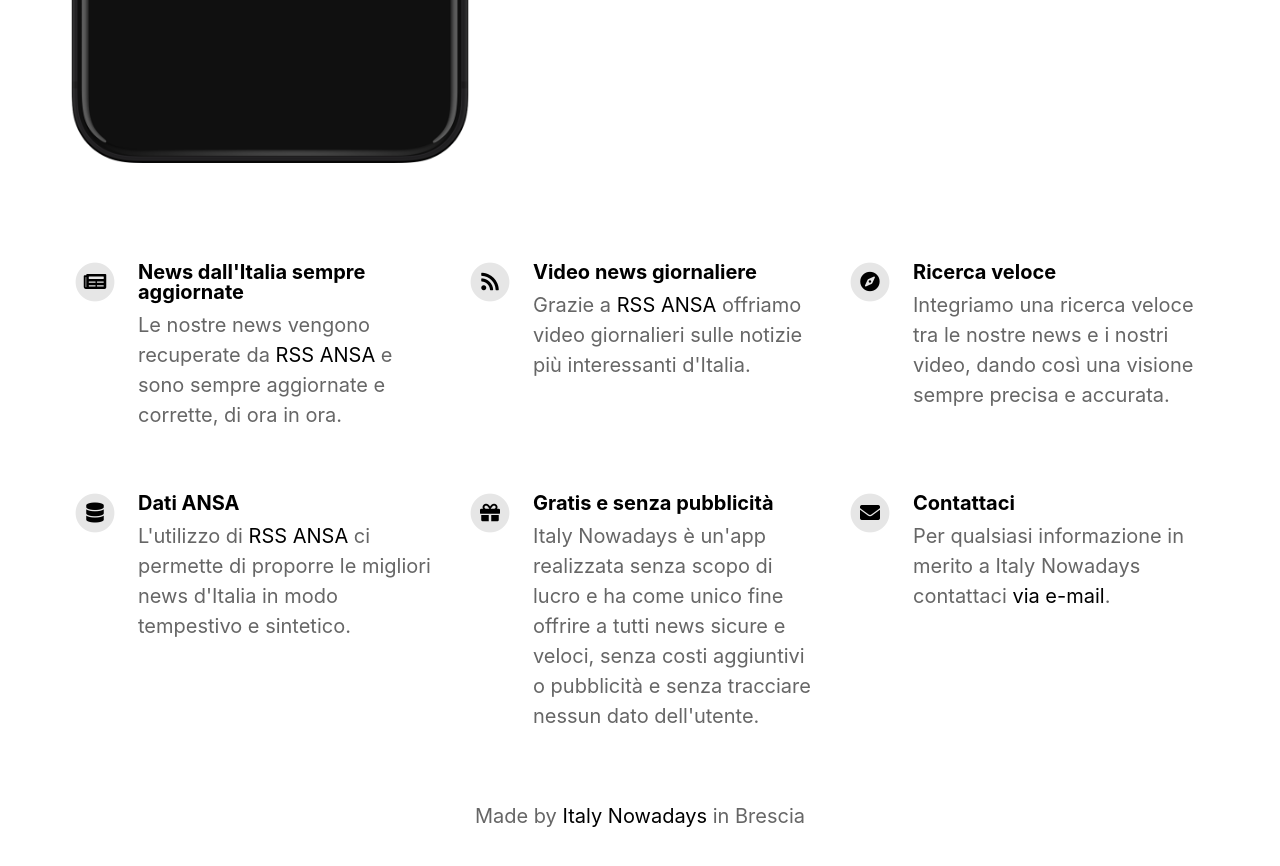
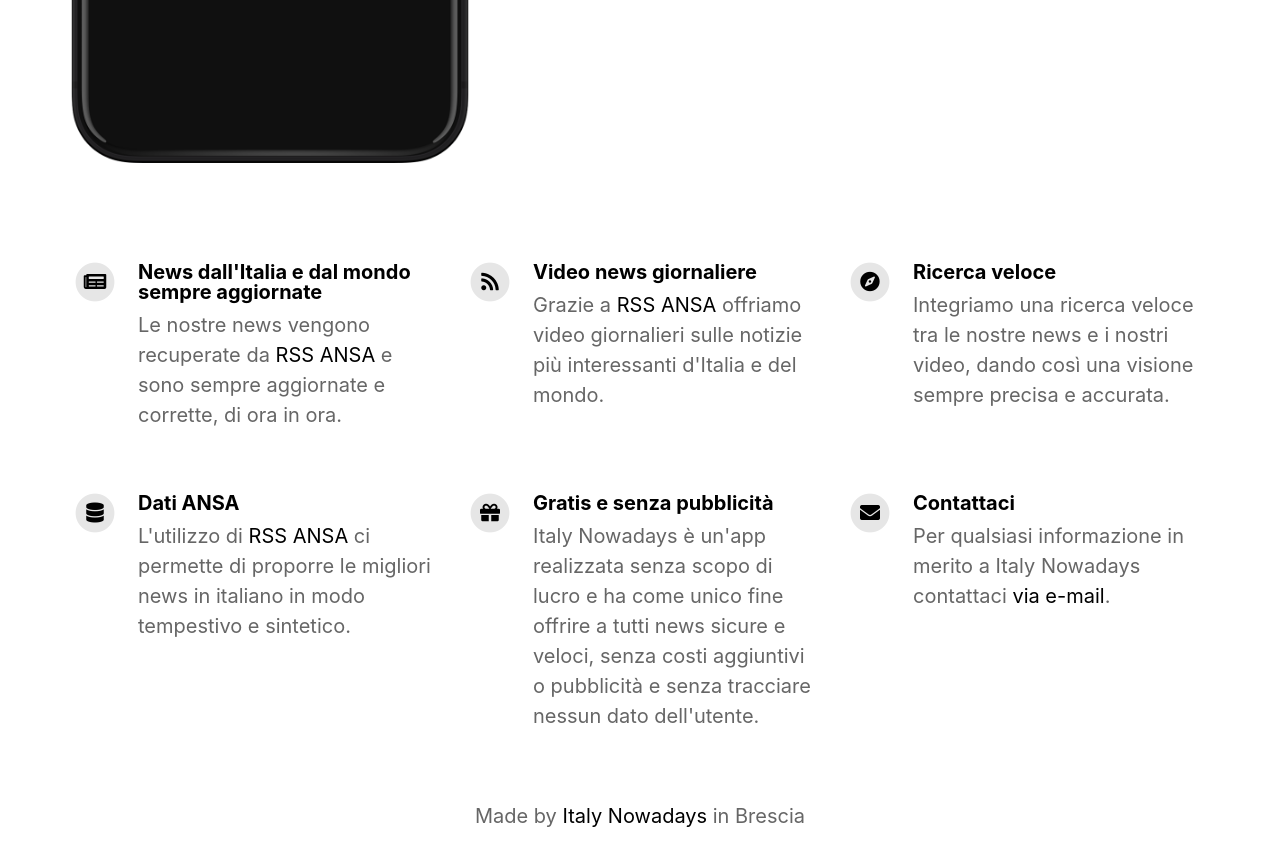
Before and after one commit to dariopellegrini/italynowadays, a Jekyll site: the page built from index.html, in a window 1280 px wide and 900 px high, scrolled down 822 px. Shown: the top 866 px of the window. Built offline with Jekyll 4.4.1, drawn with Linux system fonts in a browser that asks for light colours; nearby versions of some CDN libraries.

Commit message:
Update _config.yml

```diff
--- a/_config.yml
+++ b/_config.yml
@@ -35,12 +35,12 @@ youtube_username                          :
 # Feature List                            Edit, add or remove features to be presented.
 features                                  :
 
-  - title                                 : News dall'Italia sempre aggiornate
+  - title                                 : News dall'Italia e dal mondo sempre aggiornate
     description                           : Le nostre news vengono recuperate da <a href="https://www.ansa.it/sito/static/ansa_rss.html">RSS ANSA</a> e sono sempre aggiornate e corrette, di ora in ora.
     fontawesome_icon_name                 : newspaper
 
   - title                                 : Video news giornaliere
-    description                           : Grazie a <a href="https://www.ansa.it/sito/static/ansa_rss.html">RSS ANSA</a> offriamo video giornalieri sulle notizie più interessanti d'Italia.
+    description                           : Grazie a <a href="https://www.ansa.it/sito/static/ansa_rss.html">RSS ANSA</a> offriamo video giornalieri sulle notizie più interessanti d'Italia e del mondo.
     fontawesome_icon_name                 : rss
 
   - title                                 : Ricerca veloce
@@ -48,7 +48,7 @@ features                                  :
     fontawesome_icon_name                 : compass
 
   - title                                 : Dati ANSA
-    description                           : L'utilizzo di <a href="https://www.ansa.it/sito/static/ansa_rss.html">RSS ANSA</a> ci permette di proporre le migliori news d'Italia in modo tempestivo e sintetico.
+    description                           : L'utilizzo di <a href="https://www.ansa.it/sito/static/ansa_rss.html">RSS ANSA</a> ci permette di proporre le migliori news in italiano in modo tempestivo e sintetico.
     fontawesome_icon_name                 : database
 
   - title                                 : Gratis e senza pubblicità
```
